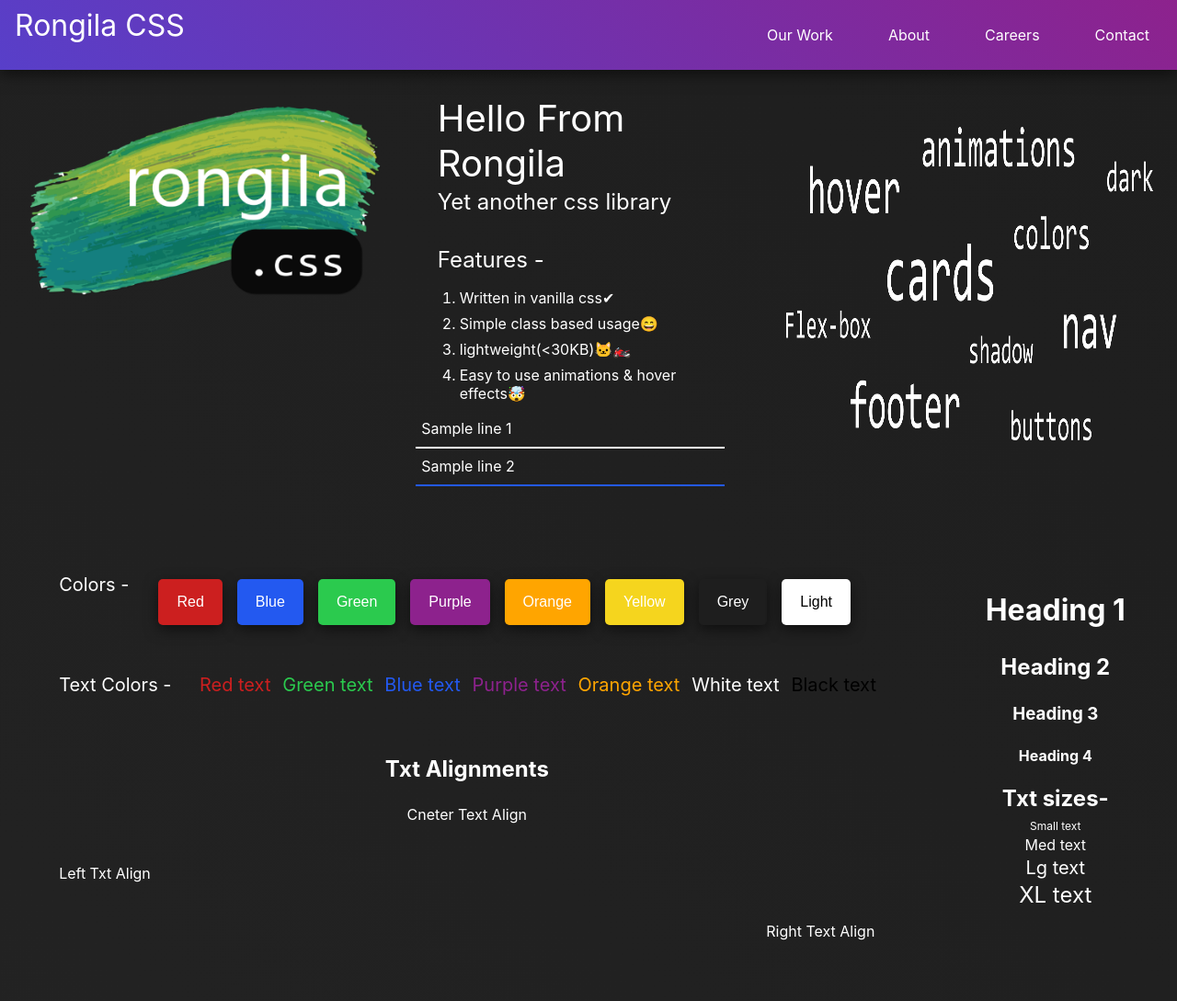
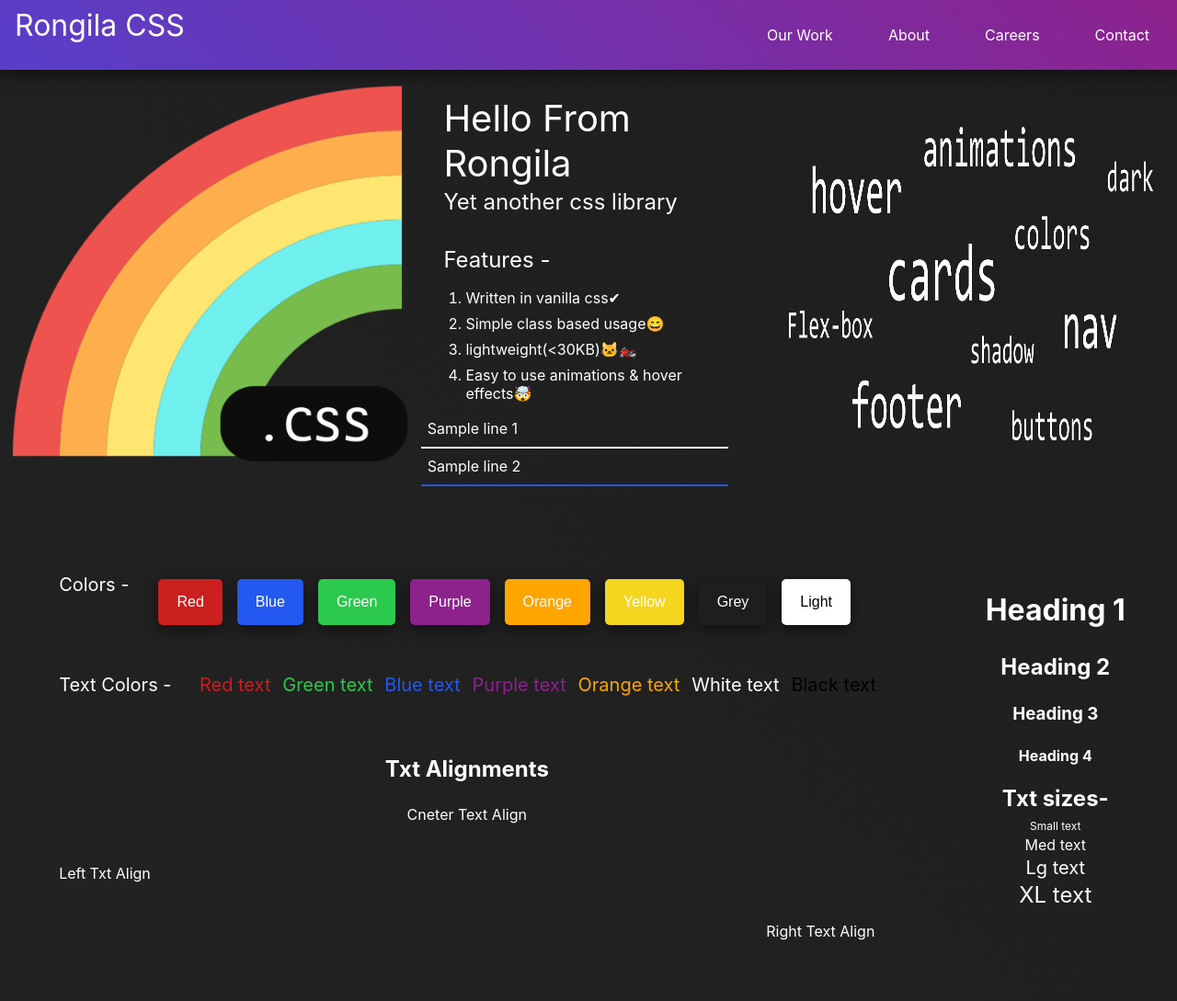
Before and after one commit to TriptoAfsin/rongila-css, a plain HTML site: page index.html in a window 1280 px wide. Shown: the top 1089 px of the page at 92% size. Drawn offline with Linux system fonts and the light colour scheme.

Commit message:
new logo

```diff
--- a/index.html
+++ b/index.html
@@ -21,7 +21,7 @@
     </nav>
         <div class="row auto-spacing">
             <div class="column">
-                <img src="./rongila-logo (Small) (Custom).png" class="wobble">
+                <img src="./rongila2.png" class="wobble">
             </div>
             <div class="column mr4">
                 <p class="mt4 shake left-txt txt-xxxl ml4">Hello From Rongila</p>
```
Also changed, not shown: rongila2.png (added), 1 other file.
